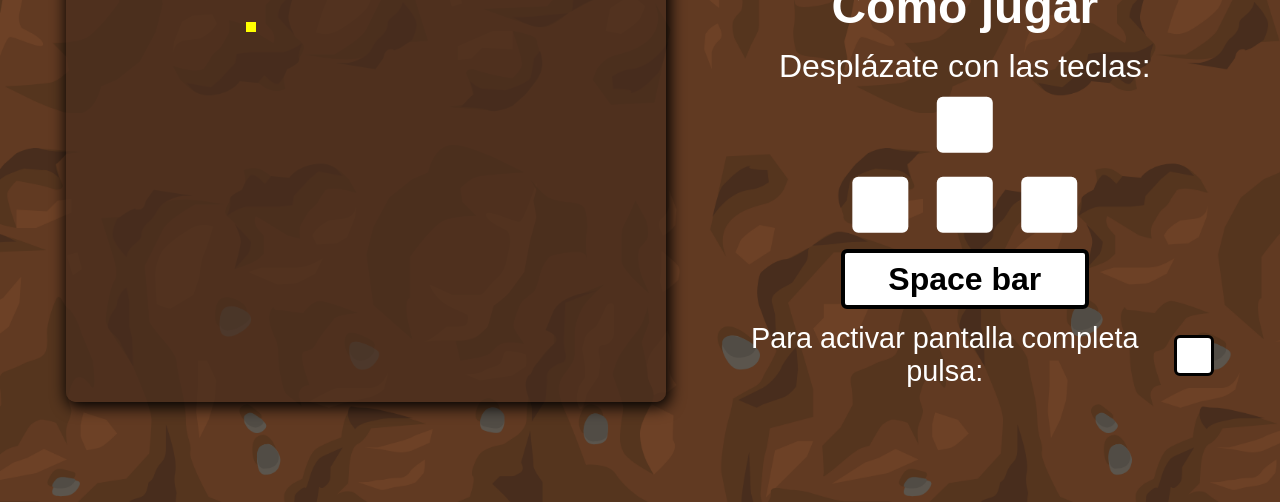
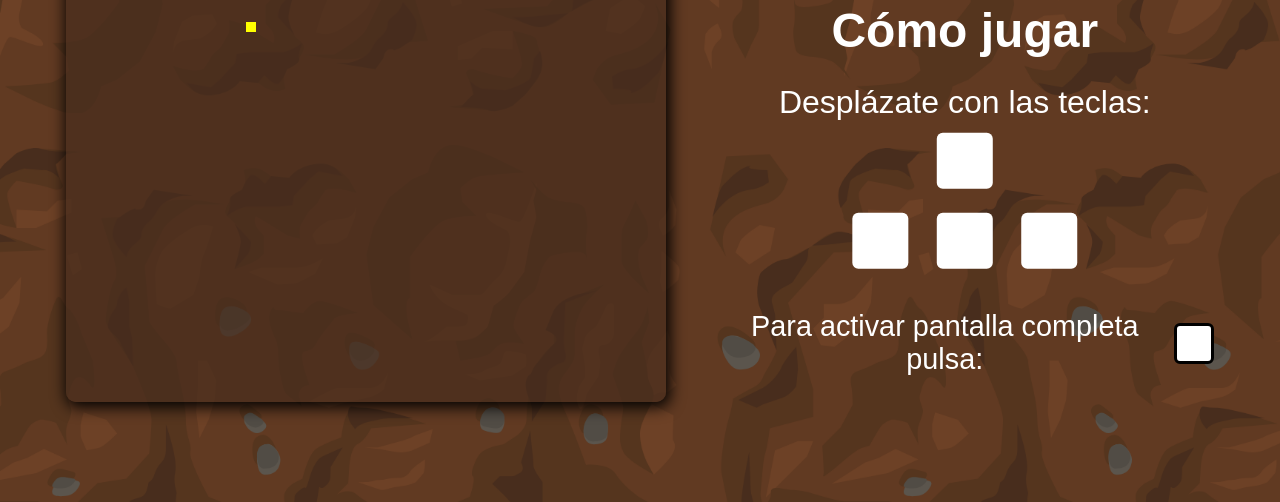
Before and after one commit to devMateos/snake-game-js, a website built with Vite: page src/index.html in a window 1280 px wide. Shown: the part 298-800 px from the top of the page. Built offline with nearby package versions, Linux system fonts and the light colour scheme; some icons are missing.

Commit message:
Deleting unnecessary code

```diff
--- a/src/index.html
+++ b/src/index.html
@@ -24,7 +24,6 @@
         <span class="iconify " data-icon="mdi:alpha-s-box-outline"></span>
         <span class="iconify" data-icon="mdi:alpha-d-box-outline"></span>
       </div>
-      <div id="space-bar">Space bar</div>
     </div>
     <div class="f11">Para activar pantalla completa pulsa:
       <span class="iconify" data-icon="mdi:keyboard-f11"></span>
--- a/src/index.scss
+++ b/src/index.scss
@@ -51,18 +51,6 @@ body {
                 background-color: white;
                 clip-path: inset(12px round 6px);
             }
-
-            & #space-bar {
-                width: 15rem;
-                height: 52px;
-                background-color: white;
-                border: solid 4px black;
-                font-size: 2rem;
-                border-radius: 6px;
-                font-weight: bold;
-                text-align: center;
-                line-height: 52px;
-            }
         }
 
         & .f11 {
```
